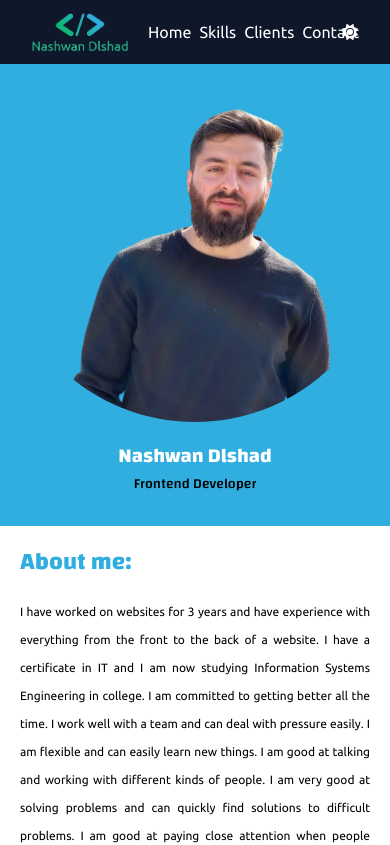
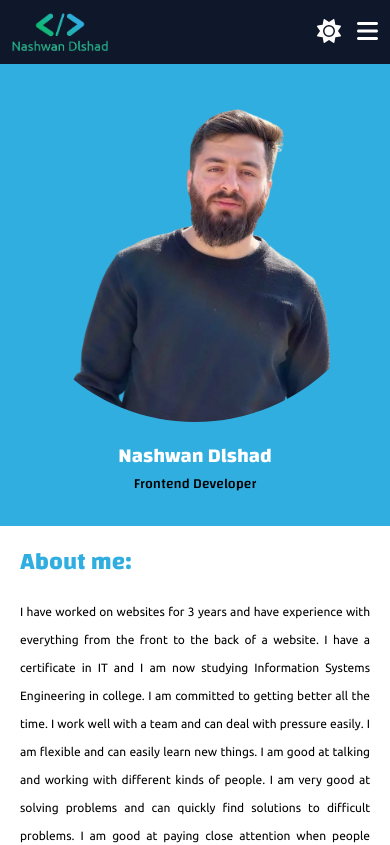
Before and after one commit to Nashwan-Dlshad/portfolio-vue, a Vue app: page / in a window 390 px wide. Shown: the top 845 px of the page. Built offline with nearby package versions, Linux system fonts and the light colour scheme.

Commit message:
second commit

```diff
--- a/src/components/clients-card.vue
+++ b/src/components/clients-card.vue
@@ -3,7 +3,7 @@ const props = defineProps({
     class:String,
     title:String,
     description:String,
-    image:String,
+    image:URL,
     link:String,
     x:Number
 })
--- a/src/components/header.vue
+++ b/src/components/header.vue
@@ -3,6 +3,8 @@
 import { RouterLink, RouterView } from 'vue-router';
 // import vueuse
 import { useDark, useToggle } from '@vueuse/core';
+  //import router
+import { useRouter } from 'vue-router';
 
 
 let isDark = useDark();
@@ -17,23 +19,62 @@ window.addEventListener('scroll', function () {
 
 });
 
+
+// mobile menu pure js
+
+const menu = ()=>{
+const mobileMenu = document.getElementById('mobile-menu');
+  mobileMenu.classList.remove('hidden');
+}
+
+const close = ()=>{
+const mobileMenu = document.getElementById('mobile-menu');
+  mobileMenu.classList.add('hidden');
+}
+
+// on vue to route close menu
+const router = useRouter();
+router.afterEach(() => {
+  close();
+});
+
+
 </script>
 
 <template>
   <header class="h-12 antialiased   text-white
-    bg-slate-900 flex items-center p-8 gap-5 justify-between">
+    bg-slate-900 flex items-center lg:p-8 py-8 px-3 gap-5 justify-between">
        <div class="flex gap-5 items-center">
         <img class="w-24" src="../assets/img/logo.png" alt="">
-      <nav class="flex gap-2">
+      <nav class="lg:flex gap-2 hidden">
         <RouterLink to="/#home" class="" >Home</RouterLink>
         <RouterLink to="/#skills" class="">Skills</RouterLink>
         <RouterLink to="/#clients" class="">Clients</RouterLink>
         <RouterLink to="/#contact" class="">Contact</RouterLink>
       </nav>
+
+
+
+      <div class="hidden fixed top-0 left-0 w-full h-screen bg-slate-900 bg-opacity-90 z-50" id="mobile-menu">
+        <div class="flex justify-between items-center px-3 py-3 bg-slate-900">
+          <img class="w-24" src="../assets/img/logo.png" alt="">
+          <font-awesome-icon @click="close()" class="text-2xl" :icon="['fas', 'times']" />
+        </div>
+        <div class="flex flex-col items-center justify-center h-full gap-5">
+          <RouterLink to="/#home" class="text-2xl font-bold" >Home</RouterLink>
+          <RouterLink to="/#skills" class="text-2xl font-bold">Skills</RouterLink>
+          <RouterLink to="/#clients" class="text-2xl font-bold">Clients</RouterLink>
+          <RouterLink to="/#contact" class="text-2xl font-bold">Contact</RouterLink>
+        </div>
+        </div>
        </div>
+      <div class="flex item-center gap-4 justify-center">
+         <font-awesome-icon @click="toggleDark()" class="hover:cursor-pointer text-2xl" v-show="isDark" icon="fa-solid fa-moon" />
+       <font-awesome-icon @click="toggleDark()" class="hover:cursor-pointer text-white text-2xl" v-show="!isDark"  :icon="['fas', 'sun']" />
+       <div @click="menu"><font-awesome-icon  class="lg:hidden text-2xl menu" :icon="['fas', 'bars']" /></div>
 
-       <font-awesome-icon @click="toggleDark()" class="hover:cursor-pointer" v-show="isDark" icon="fa-solid fa-moon" />
-       <font-awesome-icon @click="toggleDark()" class="hover:cursor-pointer text-white" v-show="!isDark"  :icon="['fas', 'sun']" />
+      </div>
+
 
       </header>
 
--- a/src/main.js
+++ b/src/main.js
@@ -13,12 +13,12 @@ import { library } from '@fortawesome/fontawesome-svg-core'
 import { FontAwesomeIcon } from '@fortawesome/vue-fontawesome'
 
 /* import specific icons */
-import { faMoon, faSun, faDatabase} from '@fortawesome/free-solid-svg-icons'
+import { faMoon, faSun, faDatabase, faBars, faClose} from '@fortawesome/free-solid-svg-icons'
 // free brands svg icon
 import { faPhp, faHtml5, faJsSquare, faCss3, faVuejs, faLaravel, faNode, faFacebook, faInstagram, faLinkedin} from '@fortawesome/free-brands-svg-icons'
 
 /* add icons to the library */
-library.add(faMoon, faSun, faPhp, faHtml5, faJsSquare, faCss3, faVuejs, faLaravel, faNode, faDatabase, faFacebook, faInstagram, faLinkedin)
+library.add(faMoon, faSun, faPhp, faHtml5, faJsSquare, faCss3, faVuejs, faLaravel, faNode, faDatabase, faFacebook, faInstagram, faLinkedin, faBars, faClose)
 import { MotionPlugin } from '@vueuse/motion'
 
 
```
